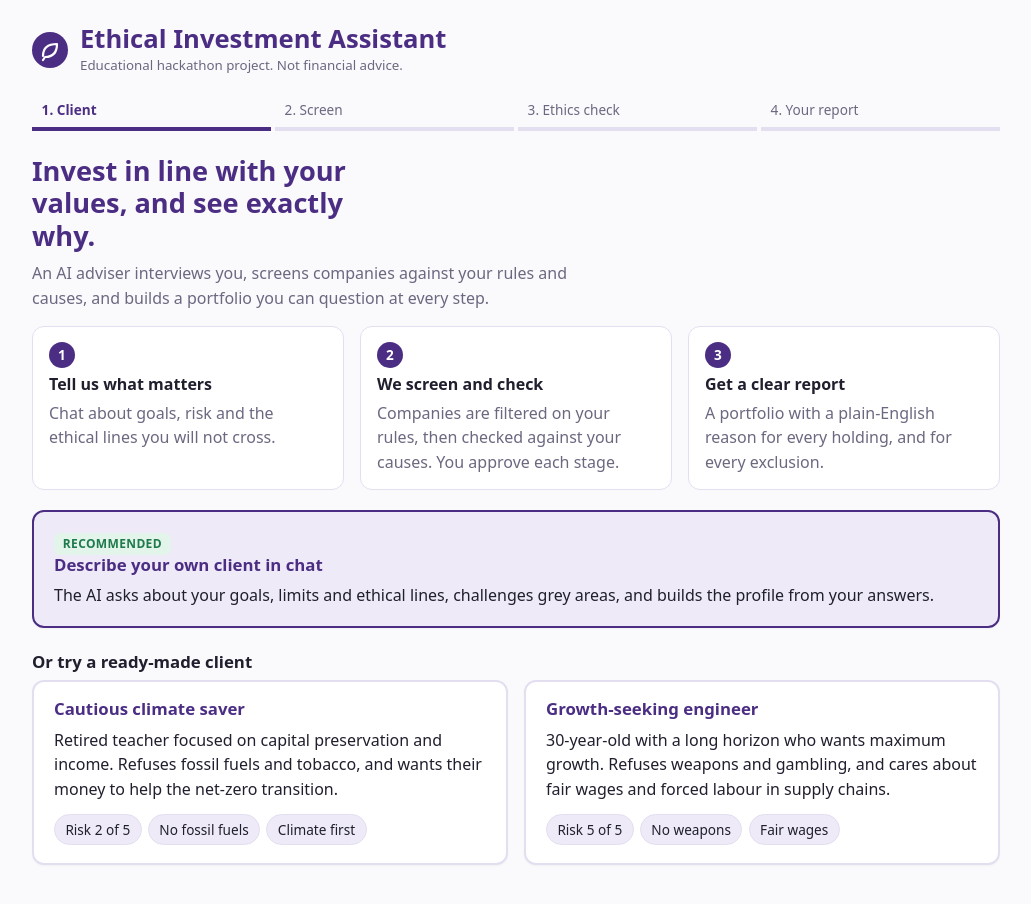
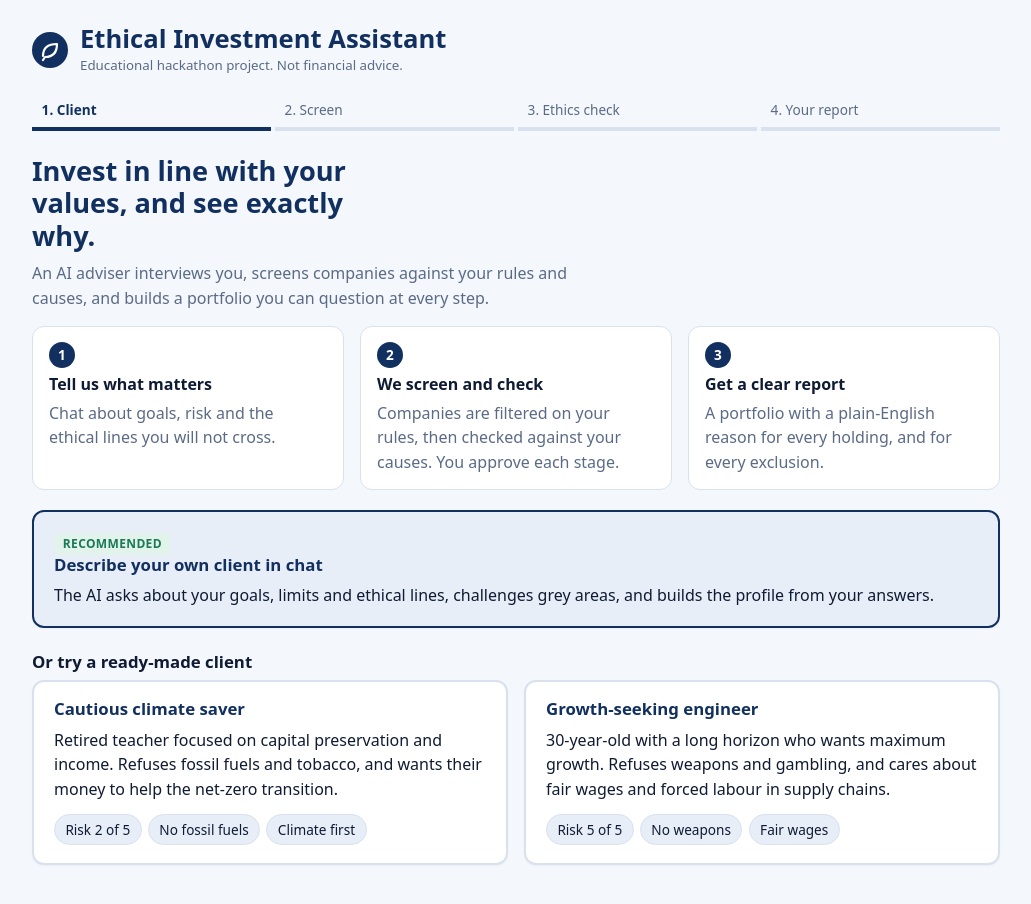
Before and after one commit to amirkasrajahan/msft-lseg-hack, a Next.js app: page / in a window 1280 px wide. Shown: the top 904 px of the page, without its empty margins (124-1155 px from the left). Built offline with nearby package versions, Linux system fonts and the light colour scheme; no server answers.

Commit message:
Navy theme with a gold accent, and presentation animations
- Palette moved from purple to navy (light and dark), chart colours retuned
- Fade-up on steps, report sections, chat messages and cards; bars and donut draw in; button lift
- Respects prefers-reduced-motion

```diff
--- a/app/globals.css
+++ b/app/globals.css
@@ -1,50 +1,55 @@
+/* Ethos palette: navy with a gold accent. Hero and brand surfaces use the fixed --navy-* values in both themes. */
 :root {
-  --brand: #4b2e83;
-  --brand-soft: #efeaf8;
+  --navy-900: #0a1b3d;
+  --navy-700: #12305f;
+  --navy-500: #1d4f9c;
+  --gold: #d6a840;
+  --brand: #12305f;
+  --brand-soft: #e8eef8;
   --on-brand: #fff;
-  --bg: #faf9fc;
+  --bg: #f4f7fc;
   --card: #fff;
-  --fg: #1f1f2e;
-  --muted: #6b6880;
-  --line: #e3dff0;
-  --good: #1f7a4d;
-  --good-soft: #e3f4ea;
-  --warn: #9a6200;
-  --warn-soft: #fff3d6;
+  --fg: #0f1b33;
+  --muted: #5b6b86;
+  --line: #d9e1ee;
+  --good: #1a7a55;
+  --good-soft: #e1f3ea;
+  --warn: #8f5f00;
+  --warn-soft: #fff1cf;
   --bad: #b3261e;
   --bad-soft: #fde8e6;
-  --c1: #4b2e83;
-  --c2: #1f9d8a;
-  --c3: #e08a1e;
-  --c4: #c2410c;
-  --c5: #2563eb;
-  --c6: #9c2f7a;
-  --c7: #5f7a1f;
+  --c1: #12305f;
+  --c2: #0f9d8a;
+  --c3: #d9a31e;
+  --c4: #d9534f;
+  --c5: #3b82f6;
+  --c6: #7c5cbf;
+  --c7: #5f9e3b;
   --c8: #64748b;
   color-scheme: light dark;
 }
 @media (prefers-color-scheme: dark) {
   :root {
-    --brand: #a58bea;
-    --brand-soft: #2a2440;
-    --on-brand: #16151d;
-    --bg: #121118;
-    --card: #1c1a26;
-    --fg: #eceaf5;
-    --muted: #9b98b0;
-    --line: #34314a;
-    --good: #5fd39b;
-    --good-soft: #17352a;
-    --warn: #f0b955;
+    --brand: #8fb2ff;
+    --brand-soft: #15264a;
+    --on-brand: #0a1226;
+    --bg: #0a1226;
+    --card: #101d3a;
+    --fg: #e8eefc;
+    --muted: #93a3c4;
+    --line: #223562;
+    --good: #5fd3a0;
+    --good-soft: #14352b;
+    --warn: #f0c060;
     --warn-soft: #3a2f14;
     --bad: #ff8a80;
     --bad-soft: #3d1f1d;
-    --c1: #a58bea;
+    --c1: #8fb2ff;
     --c2: #3cc4ae;
-    --c3: #f0a64a;
-    --c4: #ef7b4d;
-    --c5: #6b9bff;
-    --c6: #e070bd;
+    --c3: #f0b84a;
+    --c4: #ef7b77;
+    --c5: #6aa3ff;
+    --c6: #b19cf0;
     --c7: #9dc34a;
     --c8: #94a3b8;
   }
@@ -186,7 +191,7 @@ ul.plain { margin: 0; padding-left: 1.1rem; }
 .how .num { width: 26px; height: 26px; border-radius: 50%; background: var(--brand); color: var(--on-brand); display: inline-flex; align-items: center; justify-content: center; font-weight: 700; font-size: .85rem; }
 @media (max-width: 760px) { .how { grid-template-columns: 1fr; } }
 .persona { box-shadow: 0 1px 2px rgba(0, 0, 0, .04); transition: box-shadow .15s, transform .15s; }
-.persona:hover:not(:disabled) { box-shadow: 0 6px 18px rgba(75, 46, 131, .15); transform: translateY(-1px); }
+.persona:hover:not(:disabled) { box-shadow: 0 6px 18px rgba(18, 48, 95, .2); transform: translateY(-1px); }
 .persona.primary { border-color: var(--brand); background: var(--brand-soft); }
 .card { box-shadow: 0 1px 2px rgba(0, 0, 0, .04); }
 .working p { margin: 0; }
@@ -196,9 +201,9 @@ ul.plain { margin: 0; padding-left: 1.1rem; }
 
 @media print {
   :root, :root:not([data-theme="light"]) {
-    --bg: #fff; --card: #fff; --fg: #111; --muted: #555; --line: #ccc; --brand: #4b2e83; --brand-soft: #efeaf8; --on-brand: #fff;
+    --bg: #fff; --card: #fff; --fg: #111; --muted: #555; --line: #ccc; --brand: #12305f; --brand-soft: #e8eef8; --on-brand: #fff;
     --good: #1f7a4d; --good-soft: #e3f4ea; --warn: #9a6200; --warn-soft: #fff3d6; --bad: #b3261e; --bad-soft: #fde8e6;
-    --c1: #4b2e83; --c2: #1f9d8a; --c3: #e08a1e; --c4: #c2410c; --c5: #2563eb; --c6: #9c2f7a; --c7: #5f7a1f; --c8: #64748b;
+    --c1: #12305f; --c2: #0f9d8a; --c3: #d9a31e; --c4: #d9534f; --c5: #3b82f6; --c6: #7c5cbf; --c7: #5f9e3b; --c8: #64748b;
   }
   body { background: #fff; }
   .topbar .actions, .stepper, .no-print, .tip, .error { display: none !important; }
@@ -229,3 +234,38 @@ ul.plain { margin: 0; padding-left: 1.1rem; }
   /* No hover on touch: show the company card as a sheet at the bottom of the screen while the chip is focused. */
   .tip { position: fixed; left: .75rem; right: .75rem; top: auto; bottom: .75rem; width: auto; max-height: 55vh; overflow-y: auto; }
 }
+
+/* ---- Motion ---- */
+@keyframes fadeUp { from { opacity: 0; transform: translateY(14px); } }
+@keyframes fadeIn { from { opacity: 0; } }
+@keyframes float { 0%, 100% { transform: translate(0, 0); } 50% { transform: translate(18px, -22px); } }
+@keyframes drift { 0%, 100% { background-position: 0% 50%; } 50% { background-position: 100% 50%; } }
+@keyframes grow { from { transform: scaleX(0); } }
+@keyframes drawSeg { from { stroke-dasharray: 0 999; } }
+@keyframes pulseRing { 0% { box-shadow: 0 0 0 0 rgba(214, 168, 64, .55); } 100% { box-shadow: 0 0 0 16px rgba(214, 168, 64, 0); } }
+
+.view { animation: fadeUp .4s ease both; }
+.report-section { animation: fadeUp .5s ease both; }
+.report-section:nth-child(2) { animation-delay: .05s; }
+.report-section:nth-child(3) { animation-delay: .1s; }
+.report-section:nth-child(4) { animation-delay: .15s; }
+.report-section:nth-child(5) { animation-delay: .2s; }
+.report-section:nth-child(6) { animation-delay: .25s; }
+.report-section:nth-child(n+7) { animation-delay: .3s; }
+.bar-row .fill { transform-origin: left; animation: grow .9s cubic-bezier(.2, .8, .2, 1) both; }
+.donut-wrap circle.seg { animation: drawSeg 1.1s cubic-bezier(.2, .8, .2, 1) both; }
+.meter > span { transform-origin: left; animation: grow .8s ease both; }
+.msg { animation: fadeUp .3s ease both; }
+.decision, .persona, .how li, .kpi { animation: fadeUp .45s ease both; }
+.kpi:nth-child(2), .how li:nth-child(2) { animation-delay: .08s; }
+.kpi:nth-child(3), .how li:nth-child(3) { animation-delay: .16s; }
+.kpi:nth-child(4) { animation-delay: .24s; }
+.btn, .toggle, .chip, button.chip { transition: transform .15s ease, box-shadow .15s ease, background-color .15s ease; }
+.btn:hover:not(:disabled) { transform: translateY(-1px); box-shadow: 0 6px 16px rgba(18, 48, 95, .25); }
+.btn:active:not(:disabled) { transform: translateY(0); }
+button.chip:hover:not(:disabled) { transform: translateY(-1px); }
+.stepper li { transition: border-color .3s ease, color .3s ease; }
+
+@media (prefers-reduced-motion: reduce) {
+  *, *::before, *::after { animation-duration: .01ms !important; animation-iteration-count: 1 !important; animation-delay: 0s !important; transition-duration: .01ms !important; }
+}
--- a/src/components/flow/Flow.tsx
+++ b/src/components/flow/Flow.tsx
@@ -269,7 +269,9 @@ export function Flow() {
       ) : (
         <>
           {session.profile && revisit !== 0 && !(session.report && revisit === null) && <ProfileSummary profile={session.profile} />}
-          {body()}
+          <div key={`${revisit ?? 'n'}-${reached}-${pending ?? ''}`} className="view">
+            {body()}
+          </div>
         </>
       )}
     </div>
--- a/src/components/report/sections.tsx
+++ b/src/components/report/sections.tsx
@@ -67,6 +67,8 @@ export function AllocationDonut({ title, portfolio }: ReportComponentProps<'Allo
               const seg = (
                 <circle
                   key={h.ticker}
+                  className="seg"
+                  style={{ animationDelay: `${i * 0.08}s` }}
                   cx="100" cy="100" r={R} fill="none" stroke={colour(i)} strokeWidth="32"
                   strokeDasharray={`${h.weight * C} ${C}`} strokeDashoffset={-offset * C}
                 />
```
